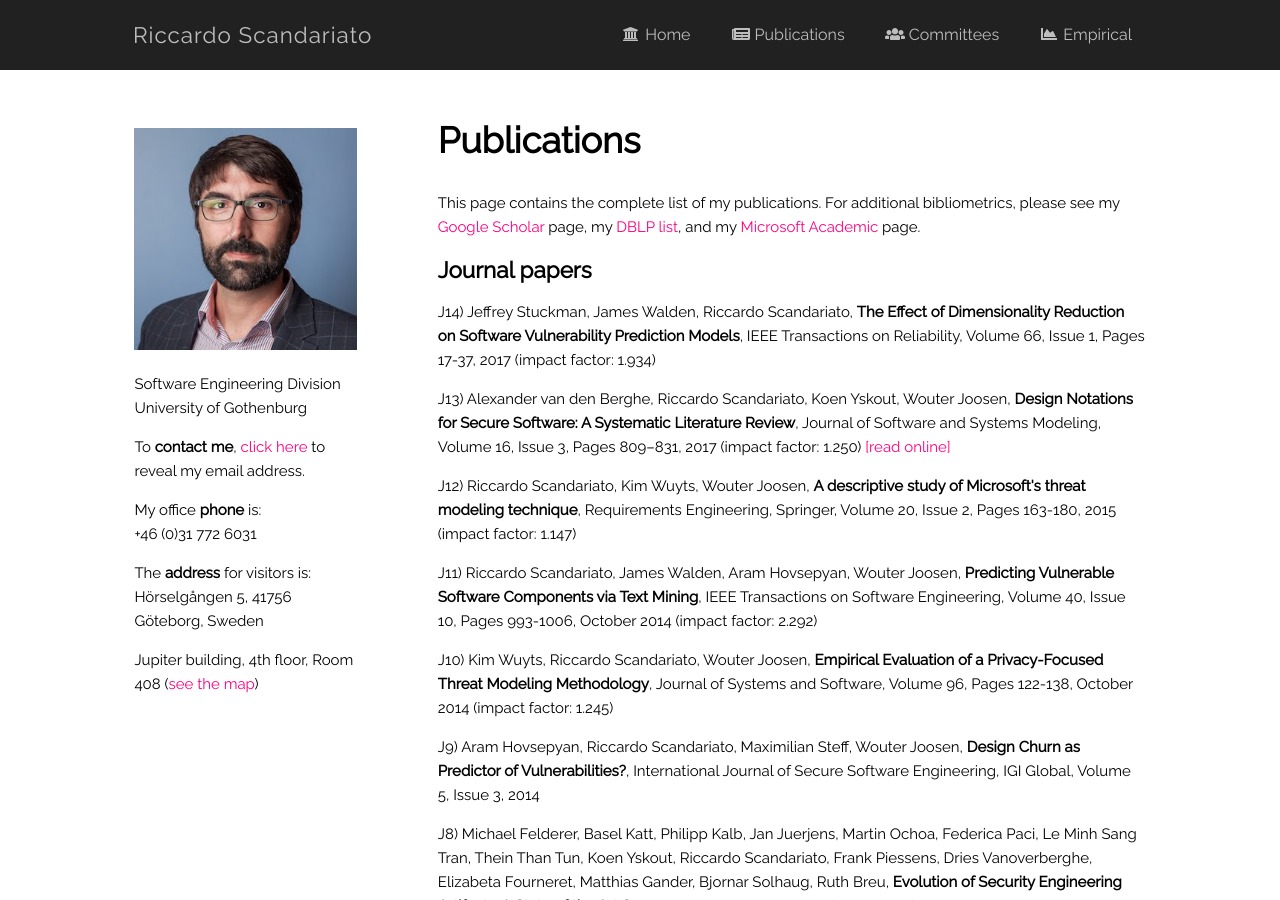
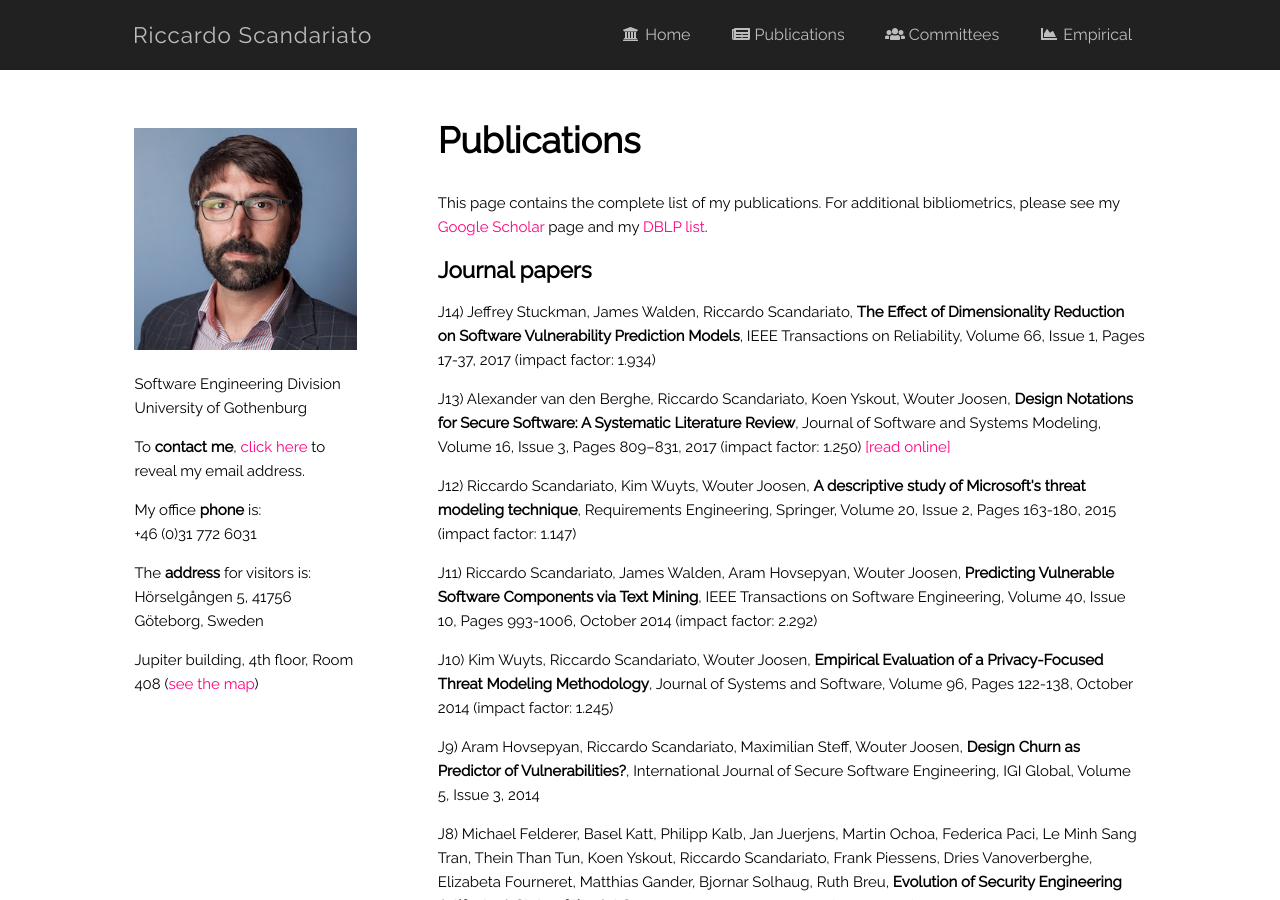
Before and after one commit to riccardoscandariato/riccardoscandariato.github.io, a Jekyll site: the page built from pubs.md, in a window 1280 px wide and 900 px high. Built offline with Jekyll 4.4.1, drawn with Linux system fonts in a browser that asks for light colours.

Commit message:
pubs updated

```diff
--- a/pubs.md
+++ b/pubs.md
@@ -5,7 +5,7 @@ title: Publications
 permalink: /pubs
 ---
 
-This page contains the complete list of my publications. For additional bibliometrics, please see my <a href="http://scholar.google.com/citations?user=xul68AwAAAAJ&amp;hl" target="_blank">Google Scholar</a> page, my <a href="http://www.informatik.uni-trier.de/~ley/pers/hd/s/Scandariato:Riccardo.html" target="_blank">DBLP list</a>, and my <a href="http://academic.research.microsoft.com/Author/980883/riccardo-scandariato" target="_blank">Microsoft Academic</a> page.
+This page contains the complete list of my publications. For additional bibliometrics, please see my <a href="http://scholar.google.com/citations?user=xul68AwAAAAJ&amp;hl" target="_blank">Google Scholar</a> page and my <a href="http://www.informatik.uni-trier.de/~ley/pers/hd/s/Scandariato:Riccardo.html" target="_blank">DBLP list</a>.
 
 
 <h2>Journal papers</h2>
```
